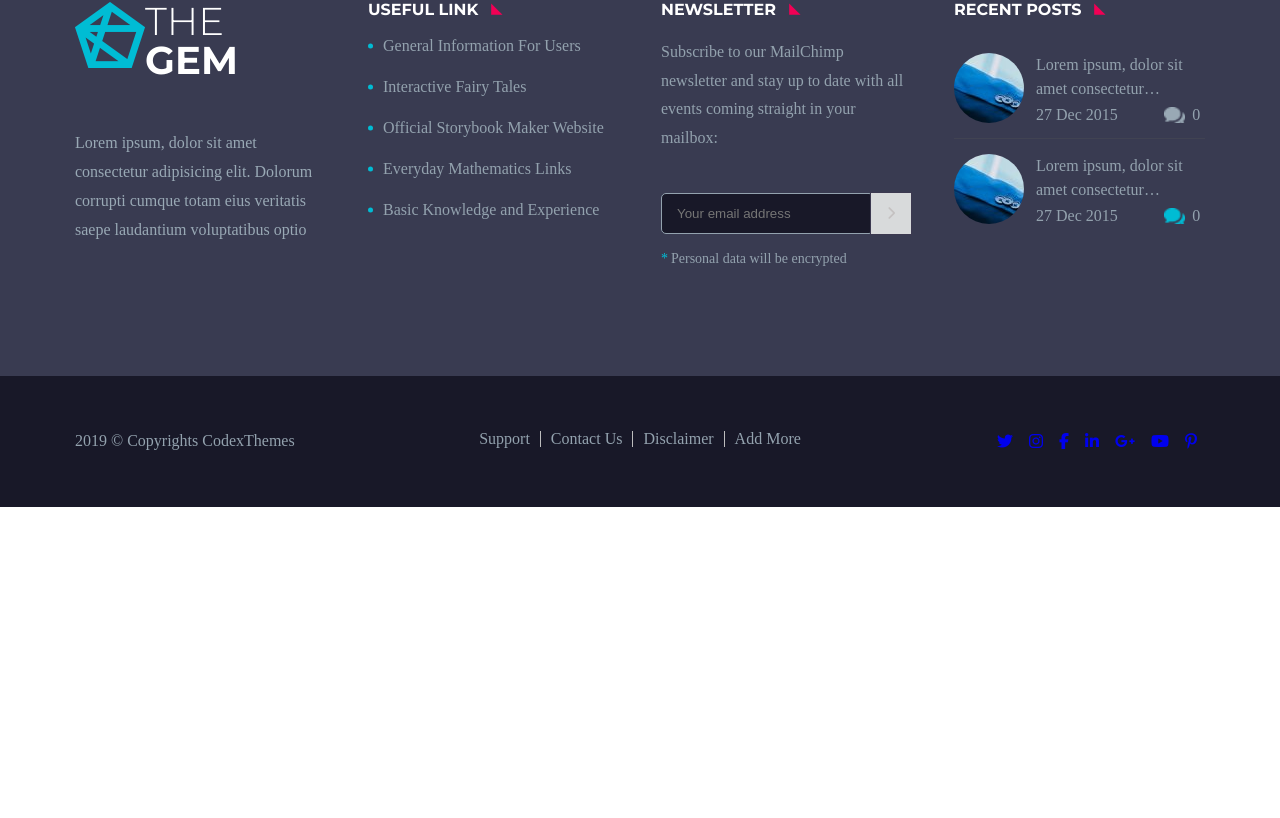
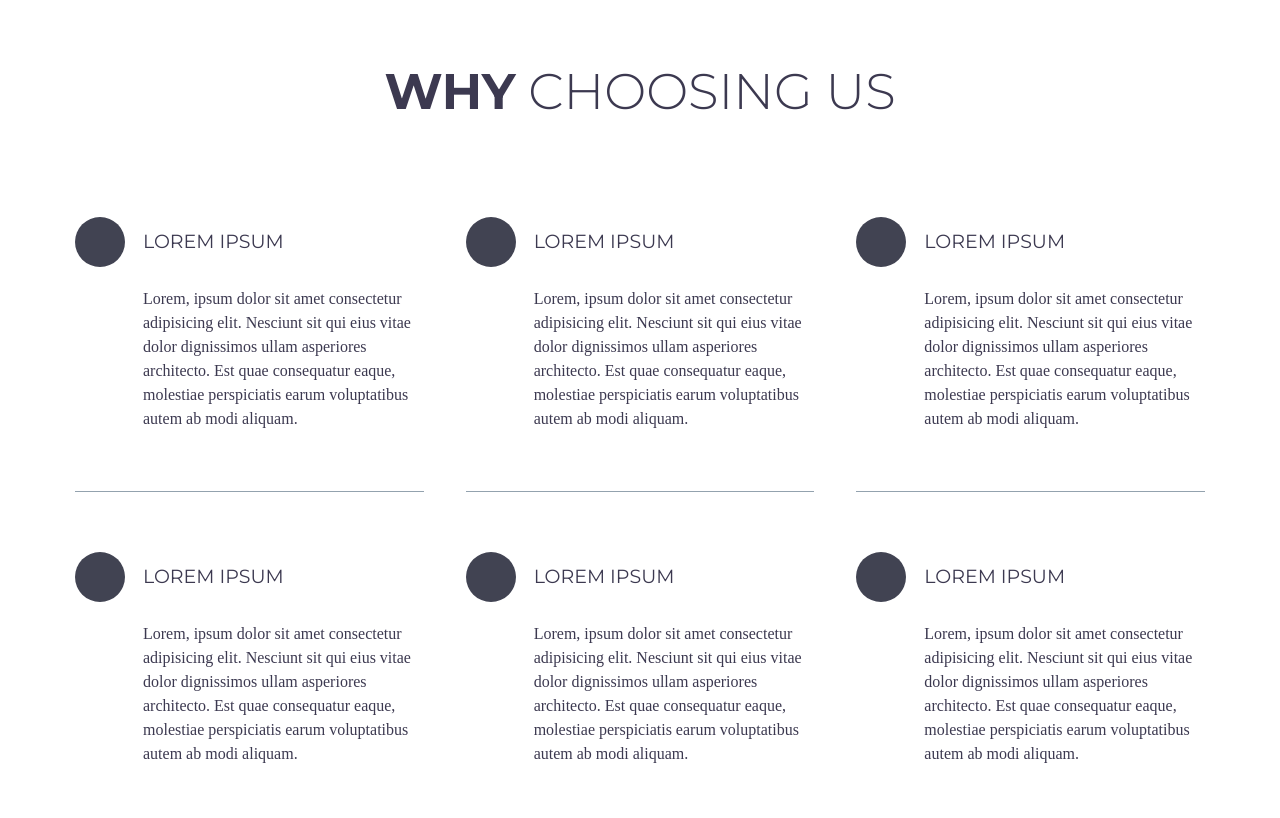
Before and after one commit to lekhanh-dev/template-vue, a Vue app: page / in a window 1280 px wide. Shown: the part 1442-2260 px from the top of the page. Before the commit the page ends 1949 px from the top, so only its background shows below. Built offline with nearby package versions, Linux system fonts and the light colour scheme.

Commit message:
create why-choose-us component

```diff
--- /dev/null
+++ b/src/components/WhyChooseUs.vue
@@ -0,0 +1,105 @@
+<template>
+  <section class="why-choose-us text-dark bg-light">
+    <div class="container">
+      <header class="why-choose-us__header font-weight-light ff-montserrat">
+        <span class="font-weight-bold">WHY</span> CHOOSING US
+      </header>
+      <div class="why-choose-us__list-item d-flex flex-wrap">
+        <article class="why-choose-us__item">
+          <div class="d-flex flex-align-i-center">
+            <div
+              class="why-choose-us__icon border-rounded-circle bg-grey"
+            ></div>
+            <div class="why-choose-us__title ff-montserrat">LOREM IPSUM</div>
+          </div>
+          <div class="why-choose-us__content">
+            Lorem, ipsum dolor sit amet consectetur adipisicing elit. Nesciunt
+            sit qui eius vitae dolor dignissimos ullam asperiores architecto.
+            Est quae consequatur eaque, molestiae perspiciatis earum
+            voluptatibus autem ab modi aliquam.
+          </div>
+        </article>
+        <article class="why-choose-us__item">
+          <div class="d-flex flex-align-i-center">
+            <div
+              class="why-choose-us__icon border-rounded-circle bg-grey"
+            ></div>
+            <div class="why-choose-us__title ff-montserrat">LOREM IPSUM</div>
+          </div>
+          <div class="why-choose-us__content">
+            Lorem, ipsum dolor sit amet consectetur adipisicing elit. Nesciunt
+            sit qui eius vitae dolor dignissimos ullam asperiores architecto.
+            Est quae consequatur eaque, molestiae perspiciatis earum
+            voluptatibus autem ab modi aliquam.
+          </div>
+        </article>
+        <article class="why-choose-us__item">
+          <div class="d-flex flex-align-i-center">
+            <div
+              class="why-choose-us__icon border-rounded-circle bg-grey"
+            ></div>
+            <div class="why-choose-us__title ff-montserrat">LOREM IPSUM</div>
+          </div>
+          <div class="why-choose-us__content">
+            Lorem, ipsum dolor sit amet consectetur adipisicing elit. Nesciunt
+            sit qui eius vitae dolor dignissimos ullam asperiores architecto.
+            Est quae consequatur eaque, molestiae perspiciatis earum
+            voluptatibus autem ab modi aliquam.
+          </div>
+        </article>
+        <article class="why-choose-us__item">
+          <div class="d-flex flex-align-i-center">
+            <div
+              class="why-choose-us__icon border-rounded-circle bg-grey"
+            ></div>
+            <div class="why-choose-us__title ff-montserrat">LOREM IPSUM</div>
+          </div>
+          <div class="why-choose-us__content">
+            Lorem, ipsum dolor sit amet consectetur adipisicing elit. Nesciunt
+            sit qui eius vitae dolor dignissimos ullam asperiores architecto.
+            Est quae consequatur eaque, molestiae perspiciatis earum
+            voluptatibus autem ab modi aliquam.
+          </div>
+        </article>
+        <article class="why-choose-us__item">
+          <div class="d-flex flex-align-i-center">
+            <div
+              class="why-choose-us__icon border-rounded-circle bg-grey"
+            ></div>
+            <div class="why-choose-us__title ff-montserrat">LOREM IPSUM</div>
+          </div>
+          <div class="why-choose-us__content">
+            Lorem, ipsum dolor sit amet consectetur adipisicing elit. Nesciunt
+            sit qui eius vitae dolor dignissimos ullam asperiores architecto.
+            Est quae consequatur eaque, molestiae perspiciatis earum
+            voluptatibus autem ab modi aliquam.
+          </div>
+        </article>
+        <article class="why-choose-us__item">
+          <div class="d-flex flex-align-i-center">
+            <div
+              class="why-choose-us__icon border-rounded-circle bg-grey"
+            ></div>
+            <div class="why-choose-us__title ff-montserrat">LOREM IPSUM</div>
+          </div>
+          <div class="why-choose-us__content">
+            Lorem, ipsum dolor sit amet consectetur adipisicing elit. Nesciunt
+            sit qui eius vitae dolor dignissimos ullam asperiores architecto.
+            Est quae consequatur eaque, molestiae perspiciatis earum
+            voluptatibus autem ab modi aliquam.
+          </div>
+        </article>
+      </div>
+    </div>
+  </section>
+</template>
+
+<script>
+export default {
+  name: "why-choose-us",
+};
+</script>
+
+<style lang="scss" scoped>
+@import "../styles/components/WhyChooseUs.scss";
+</style>
--- /dev/null
+++ b/src/styles/components/WhyChooseUs.scss
@@ -0,0 +1,56 @@
+@import "../variable";
+@import "../mixin";
+
+.why-choose-us {
+  padding-top: 60px;
+  padding-bottom: 20px;
+  @include media(map-get($breakpoint, "sm")) {
+    padding-top: 115px;
+    padding-bottom: 55px;
+  }
+  &__header {
+    text-align: center;
+    padding-bottom: 40px;
+    font-size: 27px;
+    @include media(map-get($breakpoint, "sm")) {
+      font-size: 50px;
+    }
+  }
+
+  &__list-item {
+    @include media(map-get($breakpoint, "lg")) {
+      margin-left: -42px;
+    }
+  }
+
+  &__item {
+    padding: 30px 0;
+    flex: 100%;
+    &:nth-child(-n + 3) {
+      @include media(map-get($breakpoint, "lg")) {
+        border-bottom: 1px solid map-get($text-color, "grey");
+      }
+    }
+    @include media(map-get($breakpoint, "lg")) {
+      margin-left: 42px;
+      flex: calc(33.33% - 42px);
+      padding: 60px 0 60px 0;
+    }
+  }
+
+  &__icon {
+    width: 50px;
+    height: 50px;
+    margin-right: 18px;
+  }
+
+  &__title {
+    font-size: 19px;
+  }
+
+  &__content {
+    margin-left: 68px;
+    padding-top: 20px;
+    line-height: 1.5;
+  }
+}
--- a/src/views/Home.vue
+++ b/src/views/Home.vue
@@ -4,6 +4,7 @@
     <slide-show />
     <comp-feature />
     <block-counter />
+    <why-choose-us />
     <comp-footer />
   </div>
 </template>
@@ -14,6 +15,7 @@ import CompFooter from "../components/CompFooter.vue";
 import SlideShow from "../components/SlideShow.vue";
 import CompFeature from "../components/CompFeature.vue";
 import BlockCounter from "../components/BlockCounter.vue";
+import WhyChooseUs from "../components/WhyChooseUs.vue";
 export default {
   name: "Home",
   components: {
@@ -22,6 +24,7 @@ export default {
     SlideShow,
     CompFeature,
     BlockCounter,
+    WhyChooseUs,
   },
 };
 </script>
```
